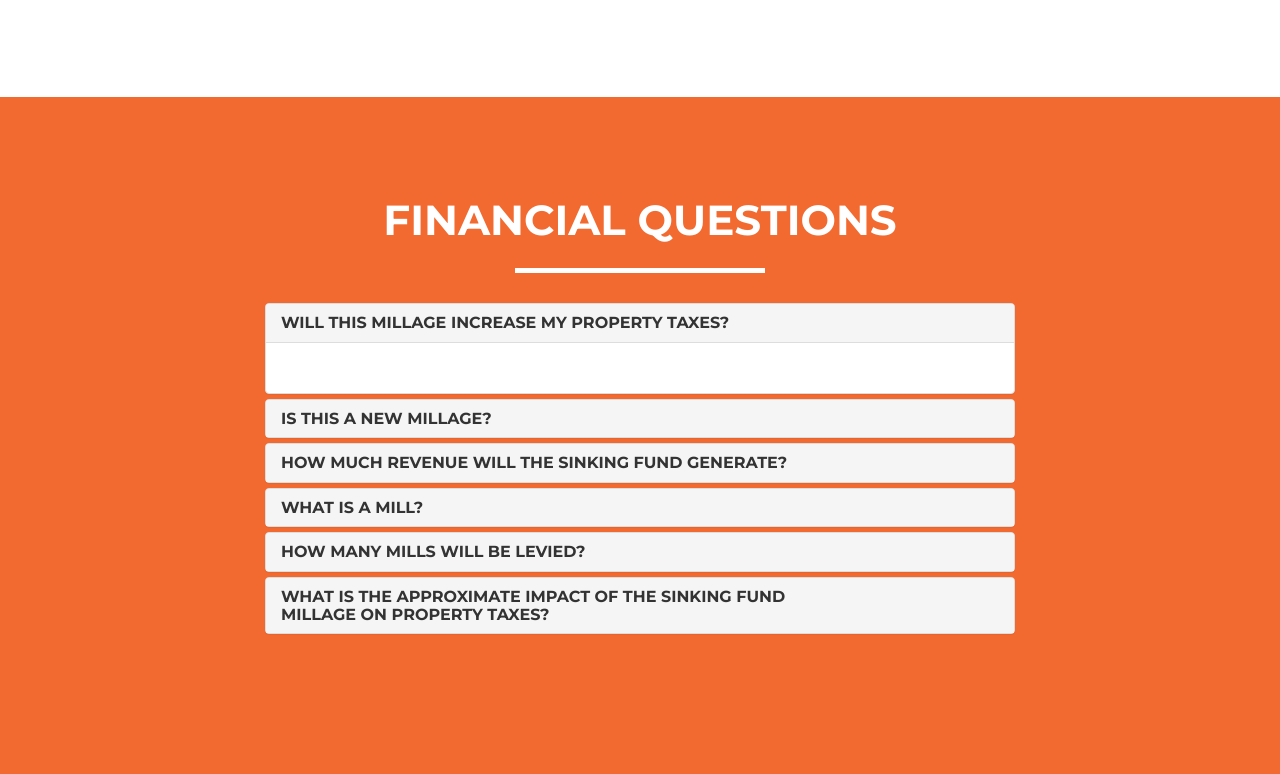
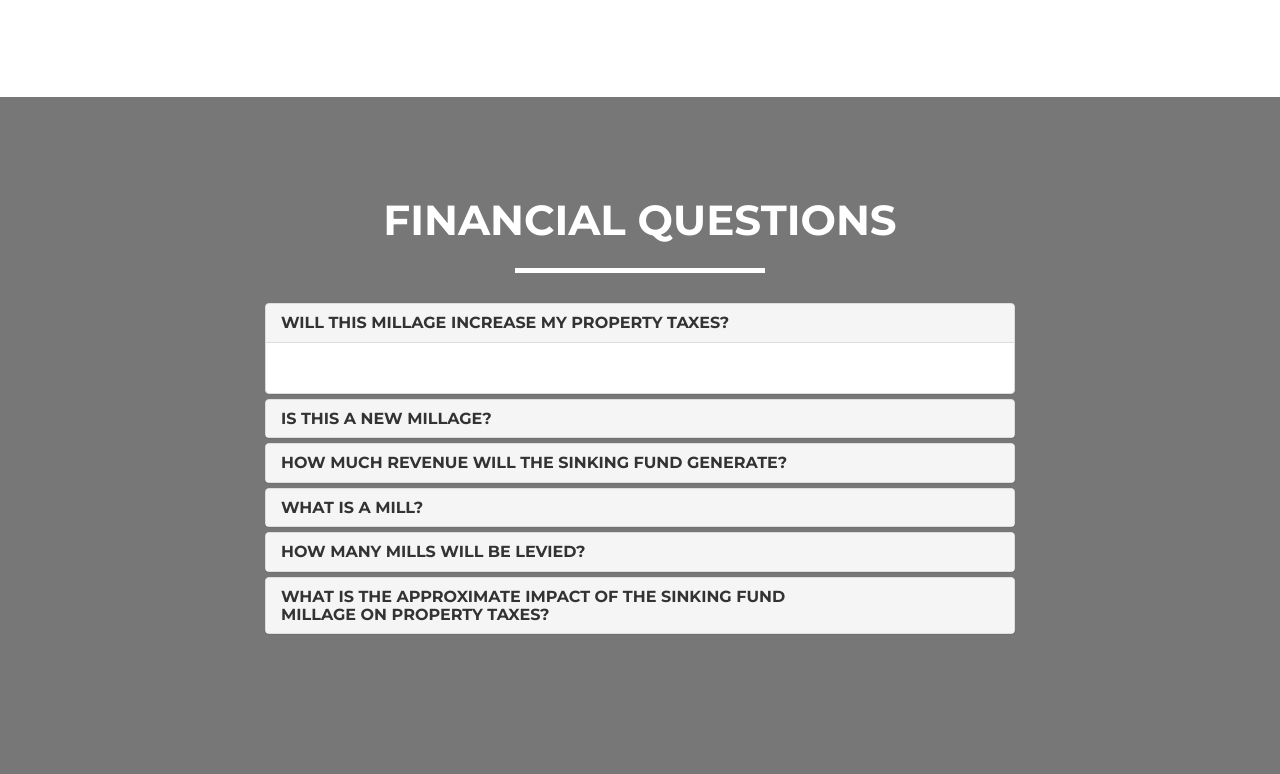
Before and after one commit to friendsofbhas/friendsofbhas.github.io, a website: page index.html in a window 1280 px wide. Shown: the part 1446-2220 px from the top of the page. Drawn offline with nearby package versions, Linux system fonts and the light colour scheme.

Commit message:
[css] alternating color blocks

```diff
--- a/less/freelancer.less
+++ b/less/freelancer.less
@@ -201,7 +201,7 @@ section {
 }
 
 section.success {
-	background: @theme-success;
+	background: @gray-light;
 	color: white;
 }
 
```
Also changed, not shown: css/freelancer.css, css/freelancer.min.css.
